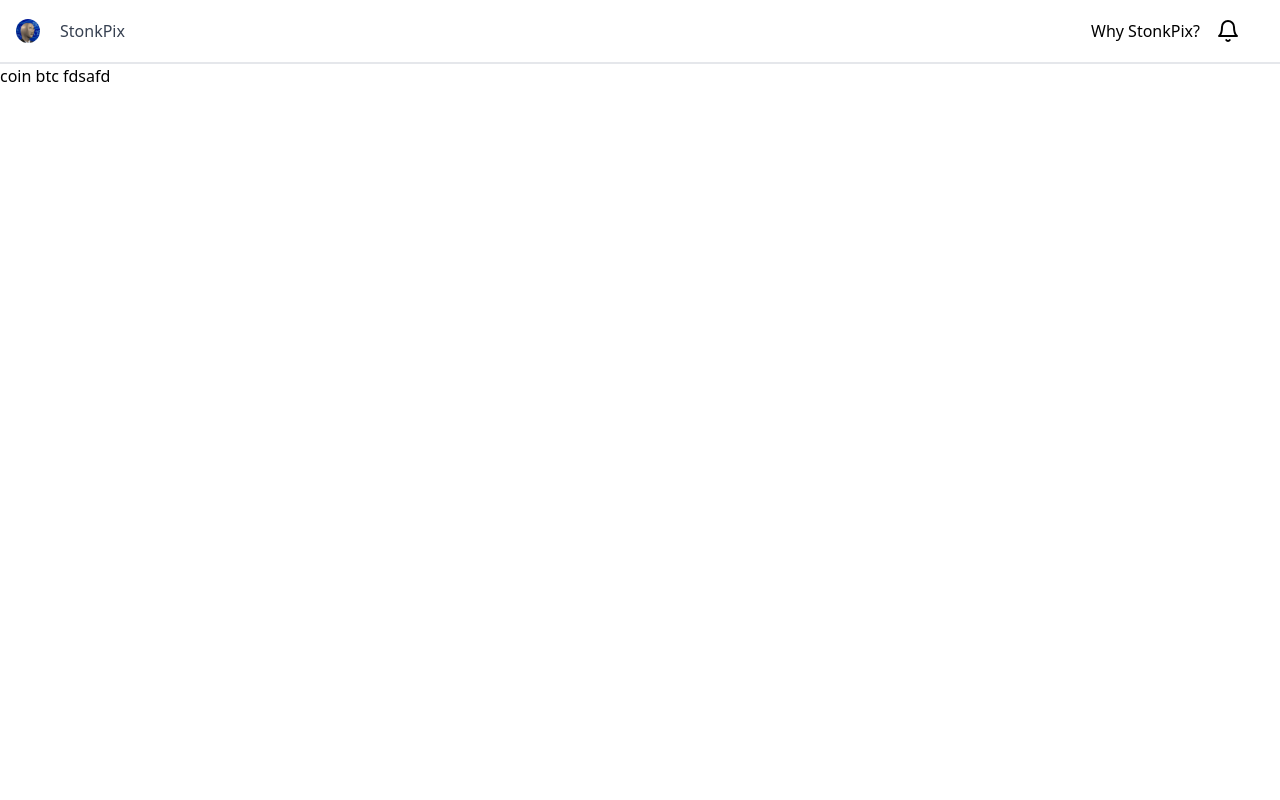
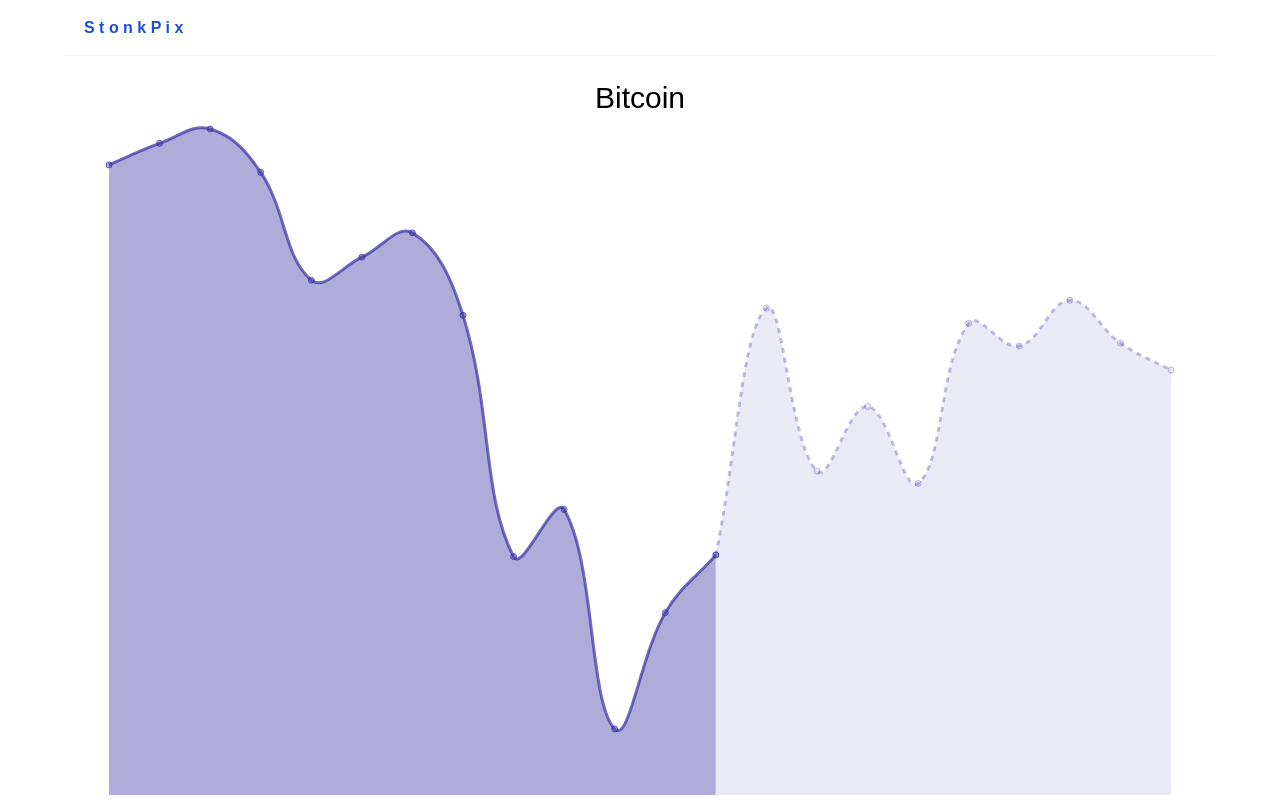
Before and after one commit to remingm/Cryptocurrency-Price-Forecaster, a React (Vite) app in the folder frontend/: page /coins/btc in a window 1280 px wide. Built offline with nearby package versions, Linux system fonts and the light colour scheme.

Commit message:
finished front end design mvp

```diff
--- a/frontend/index.html
+++ b/frontend/index.html
@@ -1,14 +1,17 @@
 <!DOCTYPE html>
-<html lang="en">
+<html className="h-full" lang="en">
 
 <head>
   <meta charset="UTF-8" />
   <link rel="icon" type="image/svg+xml" href="/src/favicon.svg" />
   <meta name="viewport" content="width=device-width, initial-scale=1.0" />
   <title>StonkPix</title>
+  <link rel="preconnect" href="https://fonts.googleapis.com">
+<link rel="preconnect" href="https://fonts.gstatic.com" crossorigin>
+<link href="https://fonts.googleapis.com/css2?family=Roboto&display=swap" rel="stylesheet">
 </head>
 
-<body>
+<body className="h-full overflow-hidden">
   <div id="root"></div>
   <script type="module" src="/src/main.tsx"></script>
 </body>
--- a/frontend/src/Pages/Coin/CoinDetail.tsx
+++ b/frontend/src/Pages/Coin/CoinDetail.tsx
@@ -1,13 +1,81 @@
-import { useParams } from "react-router"
-import { Coin } from "./model"
+import { useEffect, useState } from "react";
+import { useParams } from "react-router";
+import { Coin, Bell, Prices } from "./model";
+import api from "./api";
+import Graph from "./Graph";
 
-const CoinDetail = (props: number) => {
-    const { coinId } = useParams<{ coinId: string | undefined }>()
-    console.log(coinId)
-    console.log('hi')
+const CoinDetail = (props: string) => {
+  const { coinId } = useParams<{ coinId: string }>();
+  const [error, setError] = useState("");
+  const [isLoaded, setLoaded] = useState(false);
+  const [coin, setCoin] = useState<Coin>();
+  const [needConvertedTime, setNeedConvertedTime] = useState(true);
+  const [pastPrices, setPastPrices] = useState<Prices>({});
+  const [predictionPrices, setPredictionPrices] = useState<Prices>();
+  useEffect(() => {
+    api.getCoin(coinId).then(
+      (resp) => {
+        setCoin(resp);
+        setLoaded(true);
+      },
+      (error) => {
+        setError(error);
+        setLoaded(true);
+      }
+    );
+  }, []);
+  useEffect(() => {
+    if (needConvertedTime) {
+      if (coin != null) {
+        setPastPrices(coin.pastPrices[Bell.CLOSE]);
+        setPredictionPrices(coin.predictionPrices[Bell.CLOSE]);
+      }
+    }
+  });
+  useEffect(() => {
+    if (needConvertedTime) {
+      if (pastPrices != null) {
+        for (const [key] of Object.entries(pastPrices)) {
+          const date = new Date(parseInt(key) * 1000);
+          const month = date.getMonth() + 1;
+          const day = date.getDate();
+          pastPrices[month + "/" + day] = pastPrices[key];
+          delete pastPrices[key];
+        }
+      }
+      if (predictionPrices != null) {
+        for (const [key] of Object.entries(predictionPrices)) {
+          const date = new Date(parseInt(key) * 1000);
+          const month = date.getMonth() + 1;
+          const day = date.getDate();
+          predictionPrices[month + "/" + day] = predictionPrices[key];
+          delete predictionPrices[key];
+        }
+        setNeedConvertedTime(false);
+      }
+    }
+  });
 
+  return (
+    <div className="relative pt-20 h-screen sm:px-10 max-w-6xl flex-col flex justify-between mx-auto">
+      {!isLoaded && <div>Loading...</div>}
+      {error && <div>{error}</div>}
 
-    return (<div>coin {coinId} fdsafd</div>)
-}
+      <div className="flex-1">
+        <p className=" text-3xl text-center">{coin?.name}</p>
+      </div>
 
-export default CoinDetail
+      <div className=" flex-grow">
+        {needConvertedTime && <div>Loading...</div>}
+        {!needConvertedTime && (
+          <Graph
+            pastPrices={pastPrices}
+            predictionPrices={coin?.predictionPrices[Bell.CLOSE]}
+          ></Graph>
+        )}
+      </div>
+    </div>
+  );
+};
+
+export default CoinDetail;
--- /dev/null
+++ b/frontend/src/Pages/Coin/Graph.tsx
@@ -0,0 +1,49 @@
+import { useEffect } from "react";
+import { Line } from "react-chartjs-2";
+const Graph = (props: any) => {
+  const data = {
+    datasets: [
+      // past prices
+      {
+        label: "past",
+        data: props.pastPrices,
+        fill: true,
+        backgroundColor: "rgb(55, 48, 163, .4)",
+        borderColor: "rgba(55, 48, 163, 0.7)",
+        tension: 0.4,
+      },
+      {
+        // prediction prices
+        label: "prediction",
+        data: props.predictionPrices,
+        fill: true,
+        borderDash: [5, 5],
+        tension: 0.4,
+        backgroundColor: "rgb(55, 48, 163, .1)",
+        borderColor: "rgba(55, 48, 163, 0.3)",
+      },
+    ],
+  };
+  const options = {
+    maintainAspectRatio: false,
+    interaction: {
+      intersect: false,
+      mode: "nearest",
+    },
+    plugins: {
+      legend: { display: false },
+    },
+    scales: {
+      y: {
+        display: false,
+      },
+      x: {
+        display: false,
+      },
+    },
+  };
+  useEffect(() => {console.log(props.pastPrices) })
+  return <Line data={data} options={options} />;
+};
+
+export default Graph;
--- a/frontend/src/Pages/Coin/model.ts
+++ b/frontend/src/Pages/Coin/model.ts
@@ -1,4 +1,55 @@
+export interface Prices {
+    [key: string]: number;
+}
+
 export interface Coin {
     name: string,
-    price: number
+    ticker: string,
+    period: string,
+    pastPrices: { [key: string]: Prices },
+    predictionPrices: { [key: string]: Prices }
+    MAPE?: number
+
 }
+
+export enum Bell {
+    CLOSE = "close"
+}
+
+
+export const sampleCoin: Coin = {
+    name: "Bitcoin",
+    ticker: "BTC",
+    period: "1hr",
+    pastPrices: {
+        "close": {
+            "1636249622": 3549.58,
+            "1636336022": 3554.7,
+            "1636422422": 3558.1,
+            "1636508822": 3547.79,
+            "1636595222": 3522.21,
+            "1636681622": 3527.66,
+            "1636768022": 3533.44,
+            "1636854422": 3513.87,
+            "1636940822": 3456.59,
+            "1637027222": 3467.77,
+            "1637113622": 3415.68,
+            "1637200022": 3443.27,
+            "1637286422": 3456.98
+        }
+    },
+    predictionPrices: {
+        "close": {
+            "1637286422": 3456.98,
+            "1637459222": 3515.58,
+            "1637545622": 3476.88,
+            "1637632022": 3492.24,
+            "1637718422": 3473.95,
+            "1637804822": 3511.97,
+            "1637891222": 3506.59,
+            "1637977622": 3517.43,
+            "1638064022": 3507.28,
+            "1638150422": 3500.86,
+        }
+    }
+}
--- a/frontend/src/components/Navigation.tsx
+++ b/frontend/src/components/Navigation.tsx
@@ -1,58 +1,119 @@
+import { useState } from "react";
+
 function Navigation() {
+  const [isMenuOpen, setMenuOpen] = useState(false);
+  return (
+    <header className="fixed w-full top-0 z-10  bg-white">
+      <nav className=" flex items-stretch mx-auto px-5 relative z-20 justify-between bg-white h-14 border-b border-gray-100 max-w-6xl">
+        <div className="flex-shrink-0 flex items-center cursor-pointer">
+          <a className="inline-flex">
+            <div className="text-blue-700 font-semibold hover:text-indigo-800">
+              S t o n k P i x
+            </div>
+          </a>
+        </div>
+        <div className="hidden">
+          {/* <div className="hidden sm:flex sm:space-x-8"> */}
+          {/* Desktop Menu Buttons, hidden for MVP */}
+          <a
+            href="#"
+            className="border-indigo-500 text-gray-900 inline-flex items-center px-1 pt-1 border-b-2 text-sm font-medium"
+          >
+            Dashboard
+          </a>
+          <a
+            href="#"
+            className="border-transparent text-gray-500 hover:border-gray-300 hover:text-gray-700 inline-flex items-center px-1 pt-1 border-b-2 text-sm font-medium"
+          >
+            Team
+          </a>
+          <a
+            href="#"
+            className="border-transparent text-gray-500 hover:border-gray-300 hover:text-gray-700 inline-flex items-center px-1 pt-1 border-b-2 text-sm font-medium"
+          >
+            Projects
+          </a>
+        </div>
 
-    return (
-        <div className="flex-1 flex flex-col">
-            <nav className="px-4 flex justify-between bg-white h-16 border-b-2">
-
-
-                <ul className="flex items-center">
-                    <li className="h-6 w-6">
-                        <a href="/">
-                            <img
-                                className="h-full w-full rounded-full mx-auto"
-                                src="/src/assets/logo.jpg"
-                                alt="stonkpix logo" />
-                        </a>
-                    </li>
-
-                    <li>
-                        <a href="/">
-                            <h1 className="pl-5 text-gray-700">StonkPix</h1>
-                        </a>
-                    </li>
-                </ul>
-
-
-
-                <ul className="flex items-center">
-                    <li className="mr-4"><a href="/about">Why StonkPix?</a></li>
-                    <li className="pr-6">
-                        <a href="">
-                            <svg
-                                xmlns="http://www.w3.org/2000/svg"
-                                width="24"
-                                height="24"
-                                viewBox="0 0 24 24"
-                                fill="none"
-                                stroke="currentColor"
-                                stroke-width="2"
-                                stroke-linecap="round"
-                                stroke-linejoin="round"
-                                className="feather feather-bell">
-                                <path
-                                    d="M18 8A6 6 0 0 0 6 8c0 7-3 9-3 9h18s-3-2-3-9"></path>
-                                <path d="M13.73 21a2 2 0 0 1-3.46 0"></path>
-                            </svg>
-                        </a>
-
-                    </li>
-
-
-                </ul>
-
-            </nav>
-        </div >
-    )
+        <div className="hidden">
+          {/* Sign up Button, hidden for mvp */}
+          {/* <div className="flex-1 justify-end flex items-center"> */}
+          <span className="inline-flex">
+            <button className="btn-indigo">
+              <div className="flex items-center justify-center w-full">
+                Sign Up
+              </div>
+            </button>
+          </span>
+        </div>
+        <MenuHamburgerButton
+          setMenuOpen={setMenuOpen}
+          isMenuOpen={isMenuOpen}
+        ></MenuHamburgerButton>
+      </nav>
+      <MobileDropdownMenu isMenuOpen={isMenuOpen}></MobileDropdownMenu>
+    </header>
+  );
 }
 
-export default Navigation
+function MobileDropdownMenu(props: any) {
+  const clsd = !props.isMenuOpen ? "-translate-y-full" : "";
+  return (
+    <div
+      className={
+        "bg-white w-full h-screen absolute transition transform z-0 flex-col " +
+        clsd
+      }
+    >
+      <a className="px-6 py-5 flex hover:bg-gray-100 active:bg-indigo-100 rounded-md cursor-pointer">
+        <p className="text-base font-semibold text-gray-900 flex-1">Pricing</p>
+      </a>
+      <a className="px-6 py-5 flex hover:bg-gray-100 active:bg-indigo-100 rounded-md cursor-pointer mt-1">
+        <p className="text-base font-semibold text-gray-900 flex-1">Coins</p>
+      </a>
+      <a className="px-6 py-5 flex hover:bg-gray-100 active:bg-indigo-100 rounded-md cursor-pointer mt-1">
+        <p className="text-base font-semibold text-gray-900 flex-1">
+          Developers
+        </p>
+      </a>
+      <div className="flex-1 flex py-5 px-6  flex-col ">
+        <a className="btn-indigo text-center text-base w-full mt-1 ">Sign Up</a>
+        <a className="btn text-indigo-700 text-center text-base w-full mt-2">
+          Sign In
+        </a>
+      </div>
+    </div>
+  );
+}
+
+interface MenuHamburgerButtonProps {
+  setMenuOpen: (a: boolean) => void;
+  isMenuOpen: boolean;
+}
+function MenuHamburgerButton({
+  setMenuOpen,
+  isMenuOpen,
+}: MenuHamburgerButtonProps) {
+  return (
+    <div className="hidden">
+      {/* mobile menu button, hidden for MVP
+    <div
+      className="lg:hidden p-2.5 my-2 ml-5 -mr-2.5"
+      onClick={() => setMenuOpen(!isMenuOpen)}
+      > */}
+      <div className="w-4 h-4 relative">
+        <div
+          className={
+            "bg-gray-900 w-full block rounded-md absolute h-0.5 top-2 transition transform-gpu duration-300 ease-in-out" +
+            "before:block before:absolute before:rounded-md before:h-0.5 before:bg-gray-900 before:w-full before:-translate-y-2 " +
+            "after:block after:absolute after:rounded-md after:h-0.5 after:bg-gray-900 after:w-full after:translate-y-2 " +
+            (isMenuOpen &&
+              "rotate-45 before:translate-y-0 after:translate-y-0 after:-rotate-90 bg-transparent")
+          }
+        ></div>
+      </div>
+    </div>
+  );
+}
+
+export default Navigation;
--- a/frontend/src/index.css
+++ b/frontend/src/index.css
@@ -2,3 +2,20 @@
 @tailwind base;
 @tailwind components;
 @tailwind utilities;
+
+@layer base {
+  body {
+    font-family: "Roboto", -apple-system, BlinkMacSystemFont, "Segoe UI",
+      "Roboto", "Oxygen", "Ubuntu", "Cantarell", "Fira Sans", "Droid Sans",
+      "Helvetica Neue", sans-serif @apply leading-tight;
+  }
+}
+
+@layer components {
+  .btn-indigo {
+    @apply cursor-pointer relative bg-indigo-700 text-white font-semibold text-sm leading-3 border-solid border border-indigo-700 rounded-md m-0 px-3 py-2.5 hover:bg-indigo-800 active:bg-indigo-700 transition-colors;
+  }
+  .btn {
+    @apply cursor-pointer relative font-semibold text-sm leading-3 border-solid border border-indigo-700 hover:border-0 rounded-md m-0 px-3 py-2.5 active:border transition-opacity;
+  }
+}
--- a/frontend/tailwind.config.js
+++ b/frontend/tailwind.config.js
@@ -1,11 +1,20 @@
 module.exports = {
-  purge: [],
+  mode: 'jit',
+  purge: [
+    './**/*.html',
+    './src/**/*.html',
+    './src/**/*.tsx'],
   darkMode: false, // or 'media' or 'class'
   theme: {
-    extend: {},
+    fontFamily: {
+      sans: ['Graphik', 'sans-serif'],
+      serif: ['Merriweather', 'serif'],
+      roboto: ['Roboto', 'serif']
+    },
+    extend: {}
   },
   variants: {
-    extend: {},
+    extend: {}
   },
-  plugins: [],
+  plugins: []
 }
```
Also changed, not shown: frontend/package.json (+11 -5 lines), frontend/src/App.tsx (+11 -11 lines), frontend/src/Pages/Coin/api.ts (+12 -5 lines), frontend/src/Pages/Home.tsx (+4 -6 lines), frontend/.eslintrc.js, 2 other files (tests, documents, lock files or other folders).
